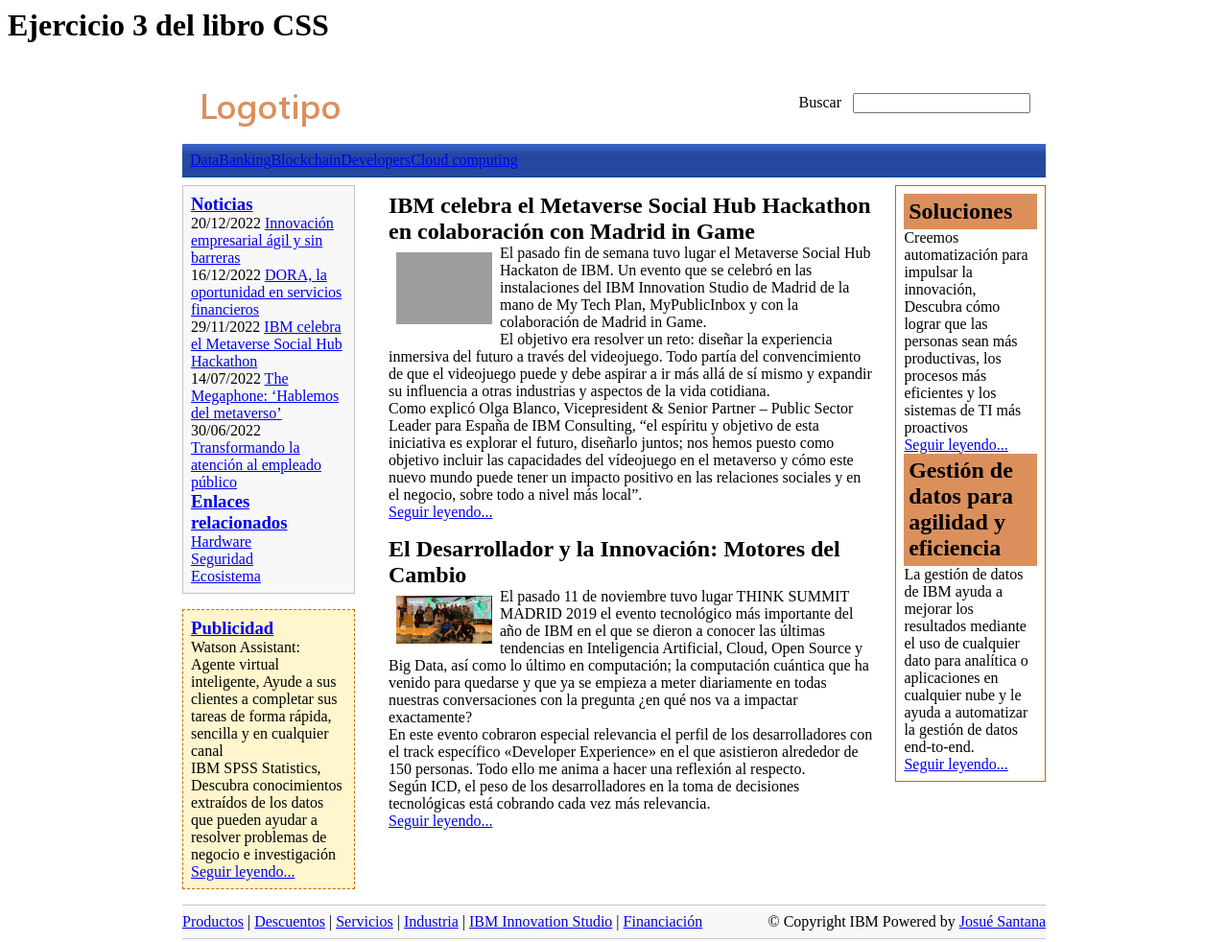
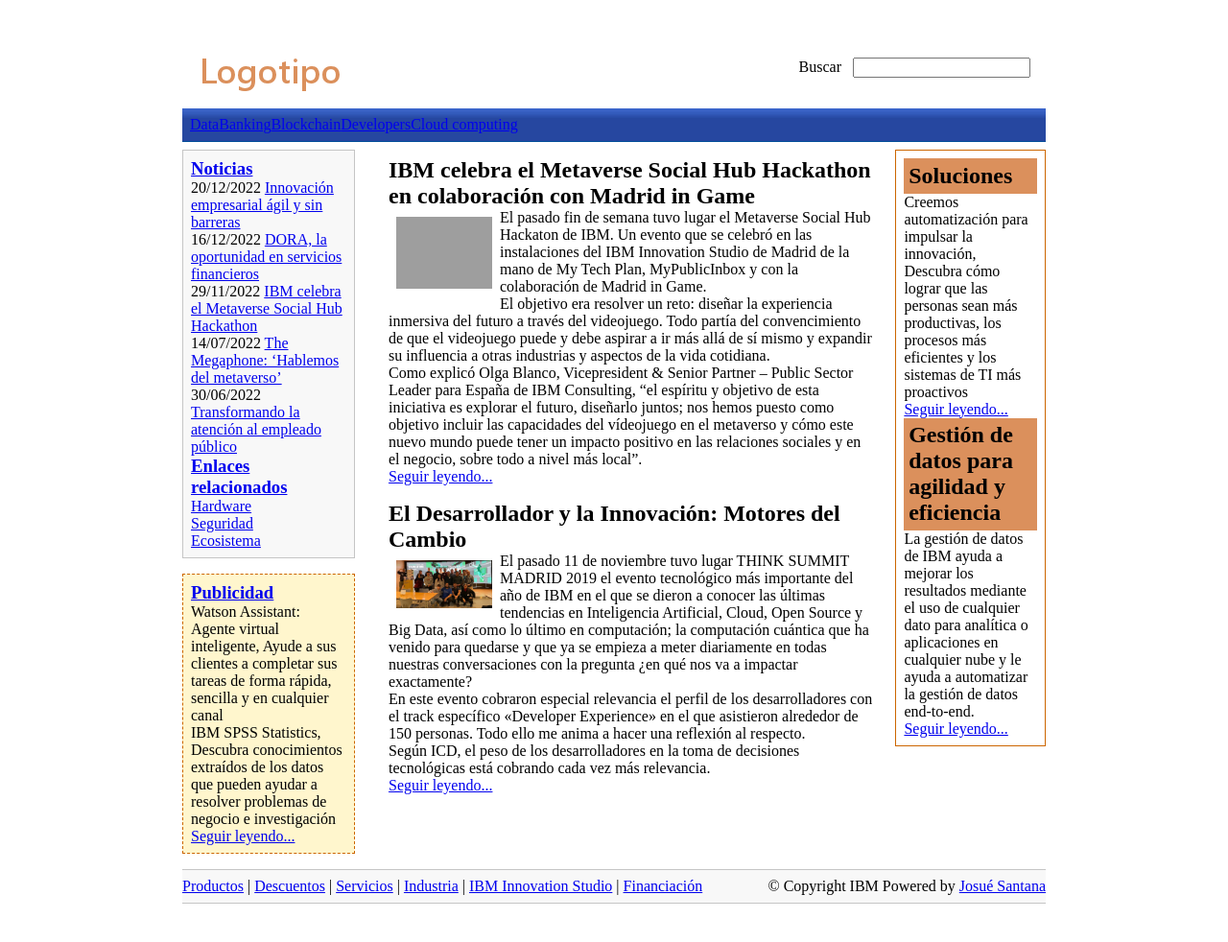
Before and after one commit to josuesmoody/CGIS-Josue-Santana.github.io, a plain HTML site: page EjerciciosCSS/HTML/Ejercicio5.html in a window 1280 px wide. Shown: the whole page at 96% size. After the commit the page ends 950 px from the top, so only its background shows below. Drawn offline with Linux system fonts and the light colour scheme; grey boxes are pictures that could not be loaded.

Commit message:
Update Ejercicio5.html

```diff
--- a/EjerciciosCSS/HTML/Ejercicio5.html
+++ b/EjerciciosCSS/HTML/Ejercicio5.html
@@ -5,10 +5,9 @@
     <meta charset="UTF-8">
     <link href="imagenes/favicon.ico" rel="shortcut icon" type="image/x-icon" />
     <link href="../CSS/Ejercicio5.css" rel="stylesheet" type="text/css" />
-<title> Ejercicio 3 de CSS </title>
+<title> Ejercicio 5 de CSS </title>
 </head>
     <body>
-        <h1> Ejercicio 3 del libro CSS</h1>
         <br/>
         <br/>
 
```
